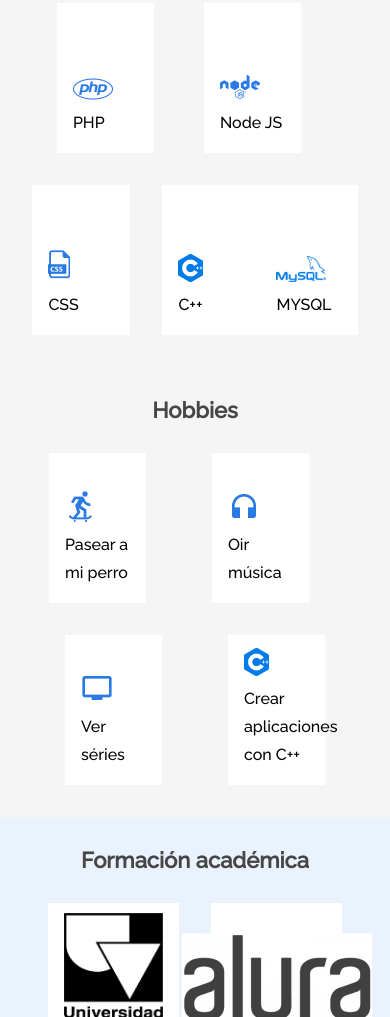
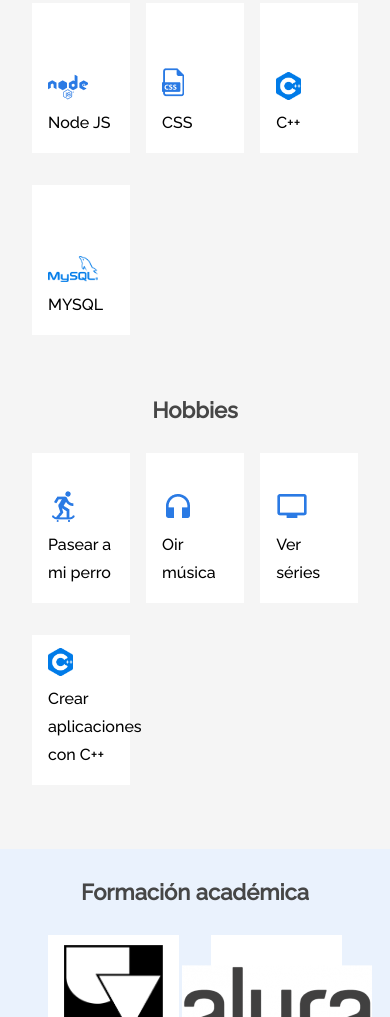
Before and after one commit to marshall3457/Portafolio, a plain HTML site: page index.html in a window 390 px wide. Shown: the part 800-1817 px from the top of the page. Drawn offline with Linux system fonts and the light colour scheme.

Commit message:
probando lo responsive v2

```diff
--- a/style/hobbies/hobbies-box.css
+++ b/style/hobbies/hobbies-box.css
@@ -13,18 +13,16 @@
 @media screen and (max-width: 768px) {
     .hobbies__box{
         height: 118px;
-        width: 20%;
-        margin: 0 2rem 0 0;
+        width: calc((100% / 3) - 2.675rem);
+        margin-right: 1rem;
         margin-bottom: 2rem;
     }
 
     .hobbies__box:nth-child(3n){
-        margin: 0;
+        margin-right: 0;
     }
 
-    .hobbies__box:last-child{
-        margin: 0;
-    }
+
 }
 
 @media screen and (max-width: 360px) {
--- a/style/hobbies/hobbies-line.css
+++ b/style/hobbies/hobbies-line.css
@@ -1,12 +1,11 @@
 .hobbies__line{
     display: flex;
-    justify-content: space-around;
+    justify-content: space-between;
 }
 
 
 @media screen and (max-width: 768px) {
     .hobbies__line{
-        justify-content: space-around;
         flex-wrap: wrap;
     }
 }
--- a/style/skills/skills-box.css
+++ b/style/skills/skills-box.css
@@ -13,18 +13,15 @@
 @media screen and (max-width: 768px) {
     .skills__box{
         height: 118px;
-        width: 20%;
-        margin: 0 2rem 0 0;
+        width: calc((100% / 3) - 2.675rem);
+        margin-right: 1rem;
         margin-bottom: 2rem;
     }
 
     .skills__box:nth-child(3n){
-        margin: 0;
+        margin-right: 0;
     }
 
-    .skills__box:last-child{
-        margin: 0;
-    }
 }
 
 @media screen and (max-width: 360px) {
--- a/style/skills/skills-line.css
+++ b/style/skills/skills-line.css
@@ -5,14 +5,6 @@
 
 @media screen and (max-width: 768px) {
     .skills__line{
-        justify-content: space-around;
         flex-wrap: wrap;
     }
 }
-
-
-@media screen and (max-width: 360px) {
-    .skills__line{
-        justify-content: space-between;
-    }
-}
```
